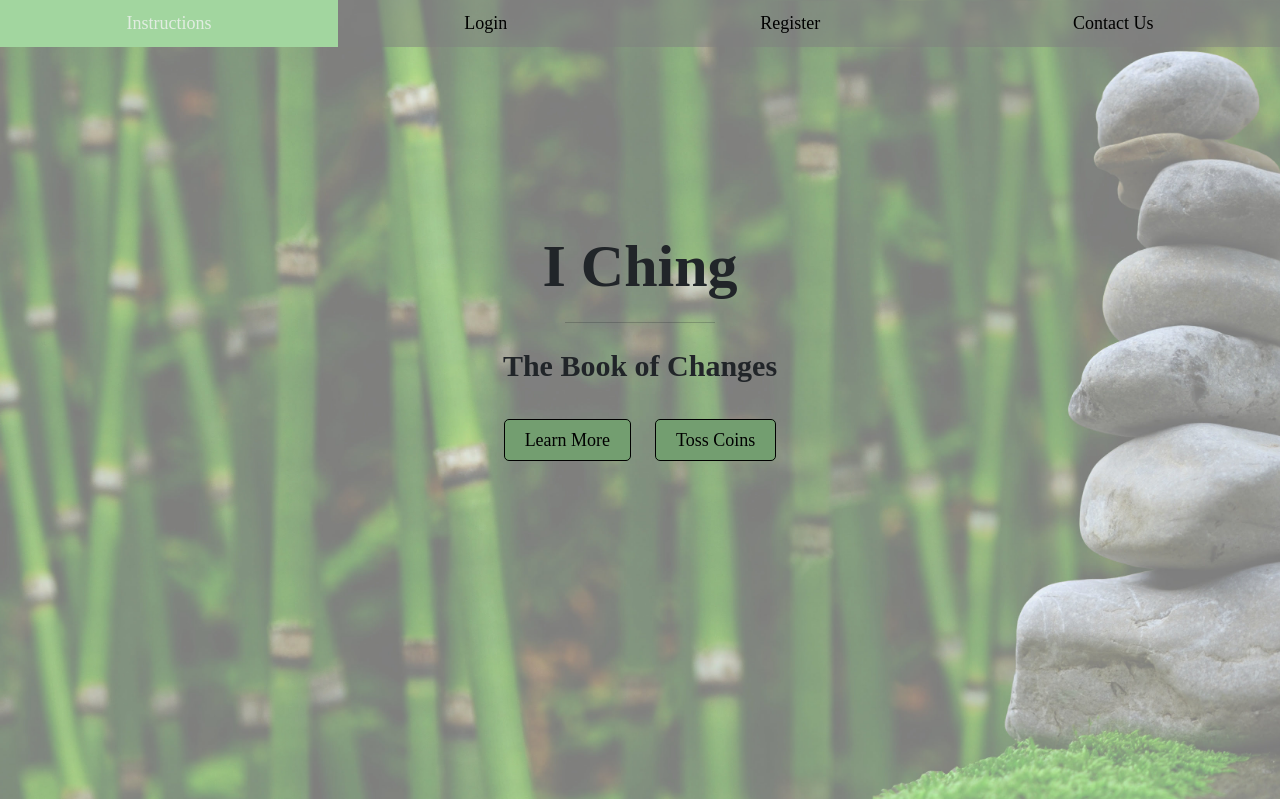
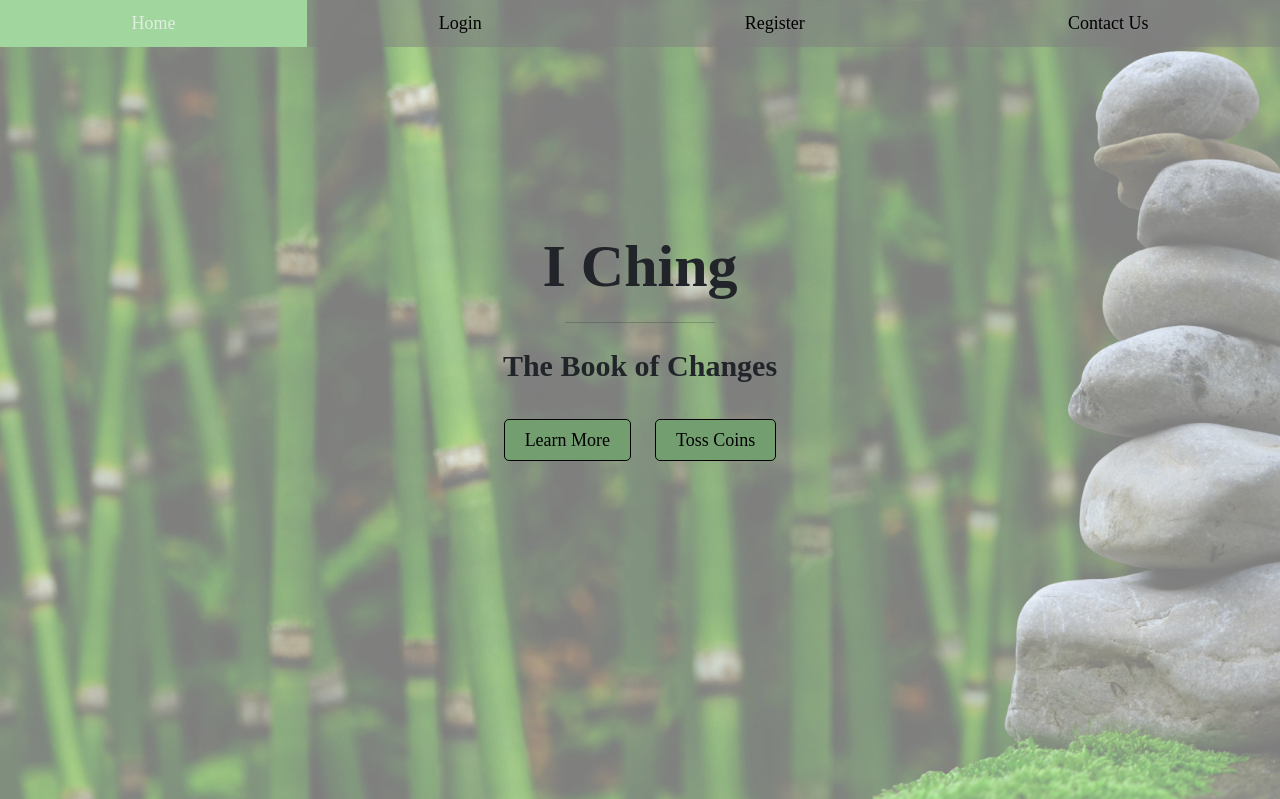
Before and after one commit to A-Abromaite/IChing_Website_final, a Django app: page /iching/ in a window 1280 px wide. Shown: the top 799 px of the page. Run offline with Django 4.2, Linux system fonts and the light colour scheme.

Commit message:
Instructions link in navbar replaced with "Home"

```diff
--- a/mysite/iching/templates/base.html
+++ b/mysite/iching/templates/base.html
@@ -10,7 +10,7 @@
 </head>
 <nav class="navigation">
     <ul>
-        <li><a href="#instructions">Instructions</a></li>
+        <li><a href="{% url 'index' %}">Home</a></li>
         {% if user.is_authenticated %}
         <li class="nav-item"><a class="nav-link" href="#">
             <svg class="bi bi-person" width="1.5em" height="1.5em" viewBox="0 0 16 16" fill="currentColor"
```
Also changed, not shown: mysite/db.sqlite3.
